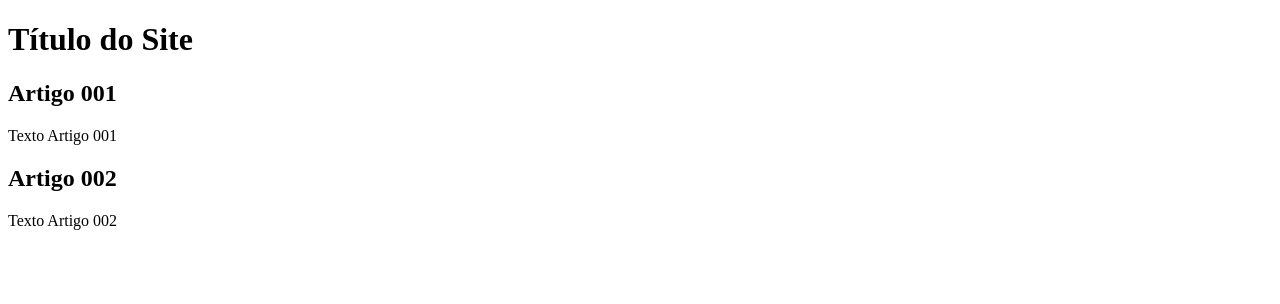
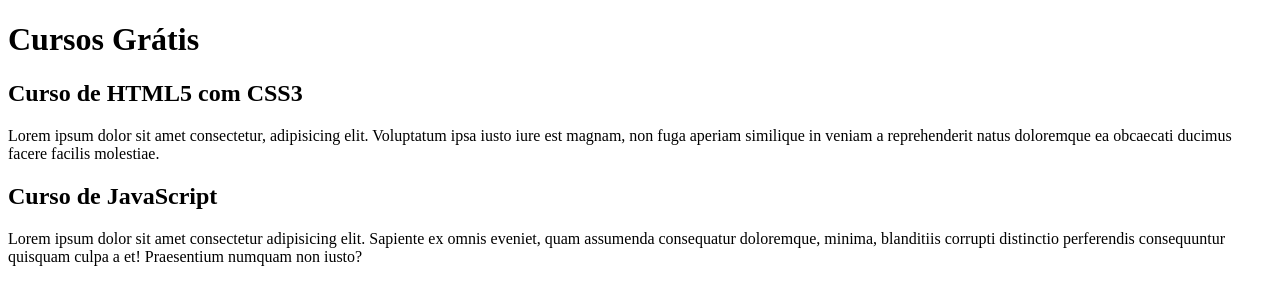
Before and after one commit to Stefany-Silveira/projeto-site, a plain HTML site: page index.html in a window 1280 px wide. Drawn offline with Linux system fonts and the light colour scheme.

Commit message:
comecei a escrever conteúdo

```diff
--- a/index.html
+++ b/index.html
@@ -9,15 +9,15 @@
 <body>
     <main>
         <header>
-            <h1>Título do Site</h1>
+            <h1>Cursos Grátis</h1>
         </header>
         <article>
-            <h2>Artigo 001</h2>
-            <p>Texto Artigo 001</p>
+            <h2>Curso de HTML5 com CSS3 </h2>
+            <p>Lorem ipsum dolor sit amet consectetur, adipisicing elit. Voluptatum ipsa iusto iure est magnam, non fuga aperiam similique in veniam a reprehenderit natus doloremque ea obcaecati ducimus facere facilis molestiae.</p>
         </article>
         <article>
-            <h2>Artigo 002</h2>
-            <p>Texto Artigo 002</p>
+            <h2>Curso de JavaScript</h2>
+            <p>Lorem ipsum dolor sit amet consectetur adipisicing elit. Sapiente ex omnis eveniet, quam assumenda consequatur doloremque, minima, blanditiis corrupti distinctio perferendis consequuntur quisquam culpa a et! Praesentium numquam non iusto?</p>
         </article>
     </main>
 </body>
```
